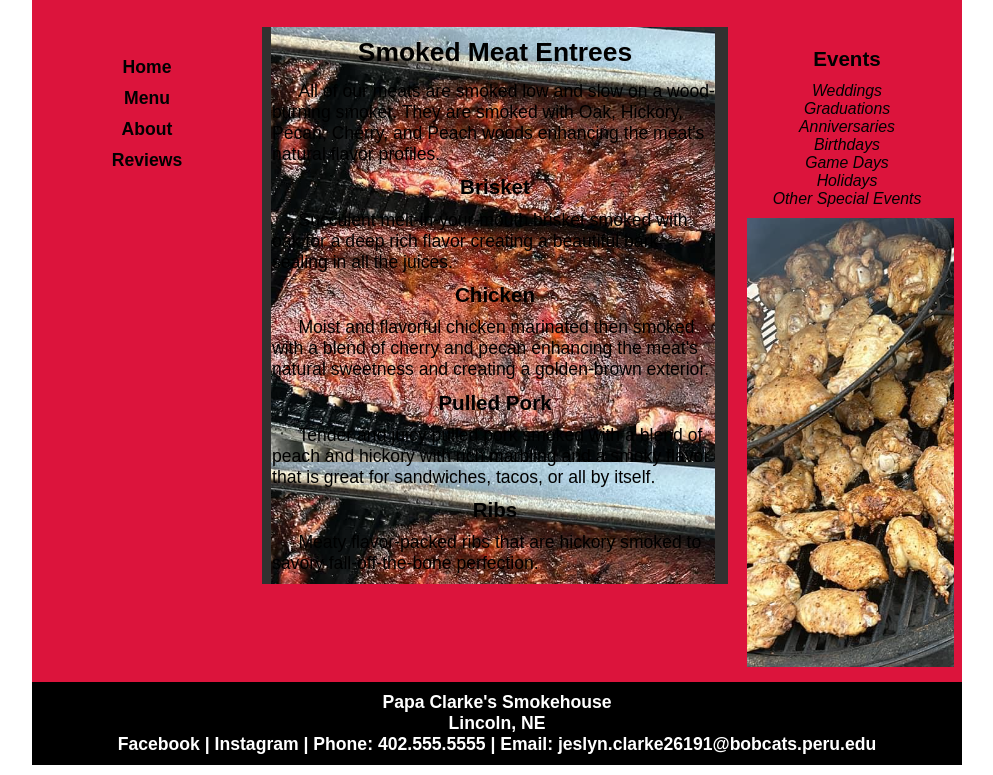
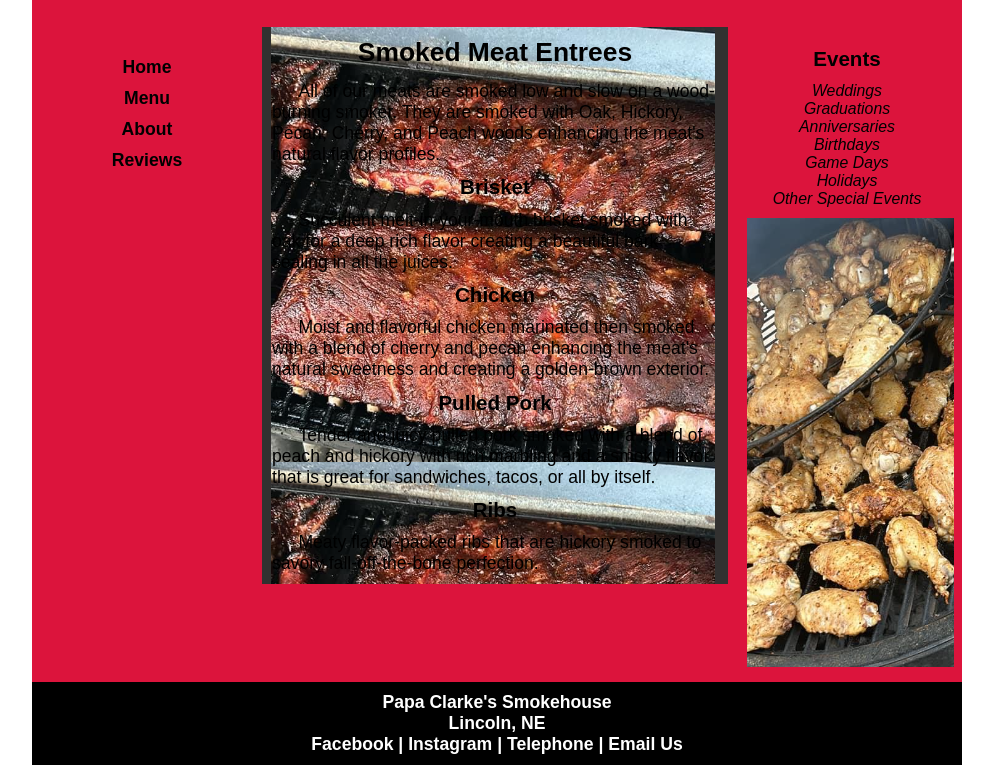
Before and after one commit to Jesclarke/smokehouse, a plain HTML site: page index.html in a window 1280 px wide. Shown: the part 317-1092 px from the top of the page, without its empty margins (143-1136 px from the left). Drawn offline with Linux system fonts and the light colour scheme; files whose address does not match are found by name.

Commit message:
Add files via upload

```diff
--- a/index.html
+++ b/index.html
@@ -78,7 +78,7 @@
 
 	<p>Papa Clarke's Smokehouse<br />
 	Lincoln, NE<br />
-	<a href = "https://facebook.com" target="_blank">Facebook</a> | <a href = "https://instagram.com" targer="_blank">Instagram</a> | Phone:	<a href="tel:+14025555555">402.555.5555</a> | Email:	<a href="mailto:jeslyn.clarke26191@bobcats.peru.edu">jeslyn.clarke26191@bobcats.peru.edu</a> <br />
+	<a href = "https://facebook.com" target="_blank">Facebook</a> | <a href = "https://instagram.com" targer="_blank">Instagram</a> | <a href="tel:+14025555555">Telephone</a> | <a href="mailto:jeslyn.clarke26191@bobcats.peru.edu">Email Us</a> <br />
 
 </footer>
 
```
